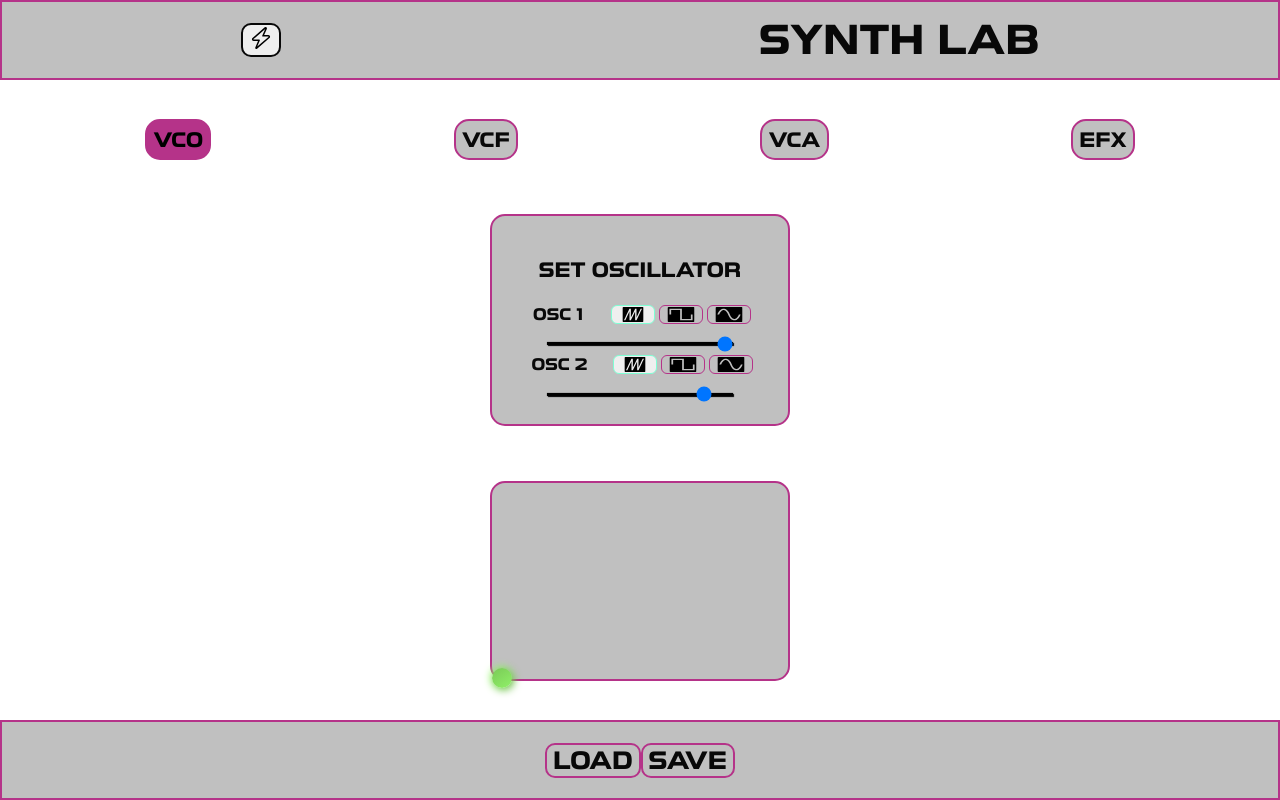
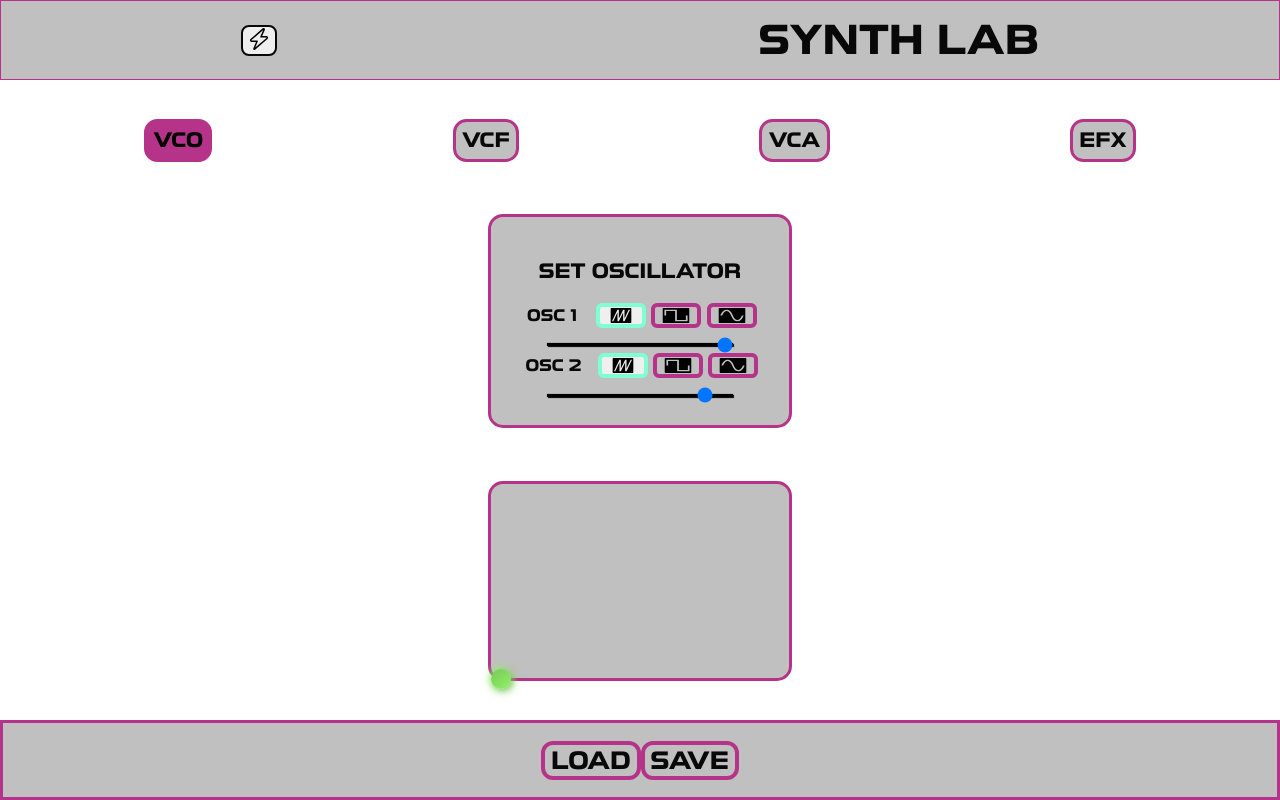
Before and after one commit to PhilippAubert/capstone-digitalSynth, a React (Create React App) app: page / in a window 1280 px wide. Built offline with nearby package versions, Linux system fonts and the light colour scheme.

Commit message:
Change most px to em

```diff
--- a/src/App.css
+++ b/src/App.css
@@ -16,7 +16,7 @@
   display: flex;
   align-items: center;
   justify-content: space-around;
-  border: 2px solid var(--general-border-color);
+  border: 0.1em solid var(--general-border-color);
   background: var(--general-box-color);
 }
 
@@ -42,8 +42,8 @@
   font-family: "Toxigenesis";
   color: var(--general-font-color);
   font-weight: 800;
-  border: 2px solid var(--general-border-color);
-  border-radius: 15px;
+  border: 0.2em solid var(--general-border-color);
+  border-radius: 0.7em;
   padding: 0.4rem;
   background: var(--general-box-color);
 }
@@ -53,37 +53,29 @@
   font-family: "Toxigenesis";
   color: var(--general-body-color);
   font-weight: 800;
-  border: 2px solid var(--general-border-color);
-  border-radius: 15px;
+  border: 0.2em solid var(--general-border-color);
+  border-radius: 0.7em;
   padding: 0.4rem;
   background: var(--general-border-color);
 }
 
 .Start-Button {
-  border: 2px solid var(--general-font-color);
-  border-radius: 10px;
+  border: 0.2em solid var(--general-font-color);
+  border-radius: 0.6em;
   background: var (--general-box-color);
-  font-family: "Toxigenesis";
-  font-weight: 800;
-  font-size: 1em;
+  padding: 0 0.3em;
 }
 
 .Start-Button-Active {
-  border: 2px solid var(--general-border-color);
+  border: 0.2em solid var(--general-border-color);
   border-radius: 10px;
   background: var (--general-border-color);
-  font-family: "Toxigenesis";
-  font-weight: 800;
-  font-size: 1em;
+  padding: 0 0.3em;
 }
 
 .Nav-Bar-Font {
   text-align: center;
   margin: 0;
-}
-
-input {
-  margin: 20px;
 }
 
 .Value[type="range"] {
@@ -109,11 +101,11 @@ input {
 }
 
 .Function-Board {
-  border: 2px solid var(--general-border-color);
+  border: 0.2em solid var(--general-border-color);
   font-family: "Toxigenesis";
   color: var(--general-font-color);
   border-radius: 15px;
-  width: 300px;
+  width: 19em;
   margin: 2%;
   padding: 2%;
   background: var(--background-body-color);
@@ -138,17 +130,6 @@ input {
   justify-content: space-around;
 }
 
-.OnOff {
-  margin: 0 10%;
-  font-size: 1.5em;
-}
-
-.On-Button {
-  color: var(--general-border-color);
-  margin-left: 0.1em;
-  margin-top: 0.1em;
-}
-
 a {
   text-decoration: none;
   color: var(--general-font-color);
--- a/src/components/FilterBoard.js
+++ b/src/components/FilterBoard.js
@@ -32,7 +32,7 @@ export default function FilterBoard({
             filterType === "lowpass" ? "Filter-Button-Active" : "Filter-Button"
           }
         >
-          <p className="Filter-Box"> LP </p>
+          <h2 className="Filter-Box"> LP </h2>
         </button>
         <button
           id="highpass"
@@ -41,7 +41,7 @@ export default function FilterBoard({
             filterType === "highpass" ? "Filter-Button-Active" : "Filter-Button"
           }
         >
-          <p className="Filter-Box"> HP </p>
+          <h2 className="Filter-Box"> HP </h2>
         </button>
       </div>
 
--- a/src/components/css/Amp.css
+++ b/src/components/css/Amp.css
@@ -5,7 +5,7 @@
 }
 
 h2 {
-  font-size: 20px;
+  font-size: 2em;
 }
 
 .Amp-label {
--- a/src/components/css/Footer.css
+++ b/src/components/css/Footer.css
@@ -4,7 +4,7 @@
   display: flex;
   justify-content: space-around;
   color: var(--general-font-color);
-  border: 2px solid var(--general-border-color);
+  border: 0.2em solid var(--general-border-color);
   background: var(--background-body-color);
 }
 
@@ -18,7 +18,7 @@
   background: var(--background-body-color);
   color: var(--general-font-color);
   font-family: "Toxigenesis";
-  border: 2.5px solid var(--general-border-color);
-  border-radius: 10px;
+  border: 0.2em solid var(--general-border-color);
+  border-radius: 0.5em;
   font-size: 1.5em;
 }
--- a/src/components/css/Load.css
+++ b/src/components/css/Load.css
@@ -12,10 +12,10 @@
   position: absolute;
   z-index: 100;
   background-color: var(--background-body-color);
-  top: 7rem;
+  top: 6rem;
   left: 1.8rem;
-  border: 5px solid var(--general-border-color);
-  border-radius: 15px;
+  border: 0.3em solid var(--general-border-color);
+  border-radius: 1.5em;
   width: 85%;
   height: 70%;
 }
@@ -40,6 +40,7 @@
   color: var(--general-border-color);
   display: flex;
   justify-content: flex-start;
+  font-size: 0.8em;
   user-select: none;
 }
 
@@ -55,18 +56,19 @@
 
 .DeleteButton {
   font-family: "Toxigenesis";
-  border: 2px solid var(--general-border-color);
+  border: 0.2em solid var(--general-border-color);
   position: absolute;
   margin-left: 12.9rem;
-  font-size: 0.65em;
+  font-size: 0.8em;
   font-weight: 800;
-  border-radius: 4px;
+  border-radius: 0.6em;
 }
 
 .LoadButton {
-  border: 4px solid var(--general-border-color);
+  border: 0.2em solid var(--general-border-color);
   font-family: "Toxigenesis";
   font-size: 1.3em;
-  border-radius: 10px;
+  border-radius: 0.6em;
   margin: 3%;
+  user-select: none;
 }
--- a/src/components/css/Oscillators.css
+++ b/src/components/css/Oscillators.css
@@ -12,9 +12,9 @@
   display: flex;
   flex-direction: row;
   align-items: center;
-  margin: 0 2px;
+  margin: 0 0.2em;
   background-color: var(--general-body-color);
-  border: 1px solid var(--general-border-color);
+  border: 0.3em solid var(--general-border-color);
 }
 
 .Change-Active {
@@ -23,9 +23,9 @@
   display: flex;
   flex-direction: row;
   align-items: center;
-  margin: 0 2px;
+  margin: 0 0.2em;
   color: aquamarine;
-  border: 1px solid aquamarine;
+  border: 0.3em solid aquamarine;
 }
 
 .Input-Label {
--- a/src/components/css/Save.css
+++ b/src/components/css/Save.css
@@ -14,14 +14,22 @@
   border: 4px solid var(--general-border-color);
   font-family: "Toxigenesis";
   font-size: 1.2em;
-  border-radius: 10px;
+  border-radius: 0.6em;
   margin-top: 1em;
+  text-align: center;
+  display: inline-block;
 }
 
 .ExitButton {
   border: 4px solid var(--general-border-color);
   font-family: "Toxigenesis";
   font-size: 1.2em;
-  border-radius: 10px;
+  border-radius: 0.6em;
   margin-top: 1em;
+  display: inline-block;
+  text-align: center;
 }
+
+input {
+  margin: 3em;
+}
--- a/src/components/css/Touchpad.css
+++ b/src/components/css/Touchpad.css
@@ -1,12 +1,12 @@
 .Touchpad {
   height: 200px;
-  width: 300px;
+  width: 19em;
   border: var(--general-border-color);
   border-radius: 15px;
   position: relative;
   touch-action: none;
   background: var(--general-box-color);
-  border: 2px solid var(--general-border-color);
+  border: 0.2em solid var(--general-border-color);
   margin-bottom: 2%;
 }
 
```
Also changed, not shown: src/logo.svg (deleted).
